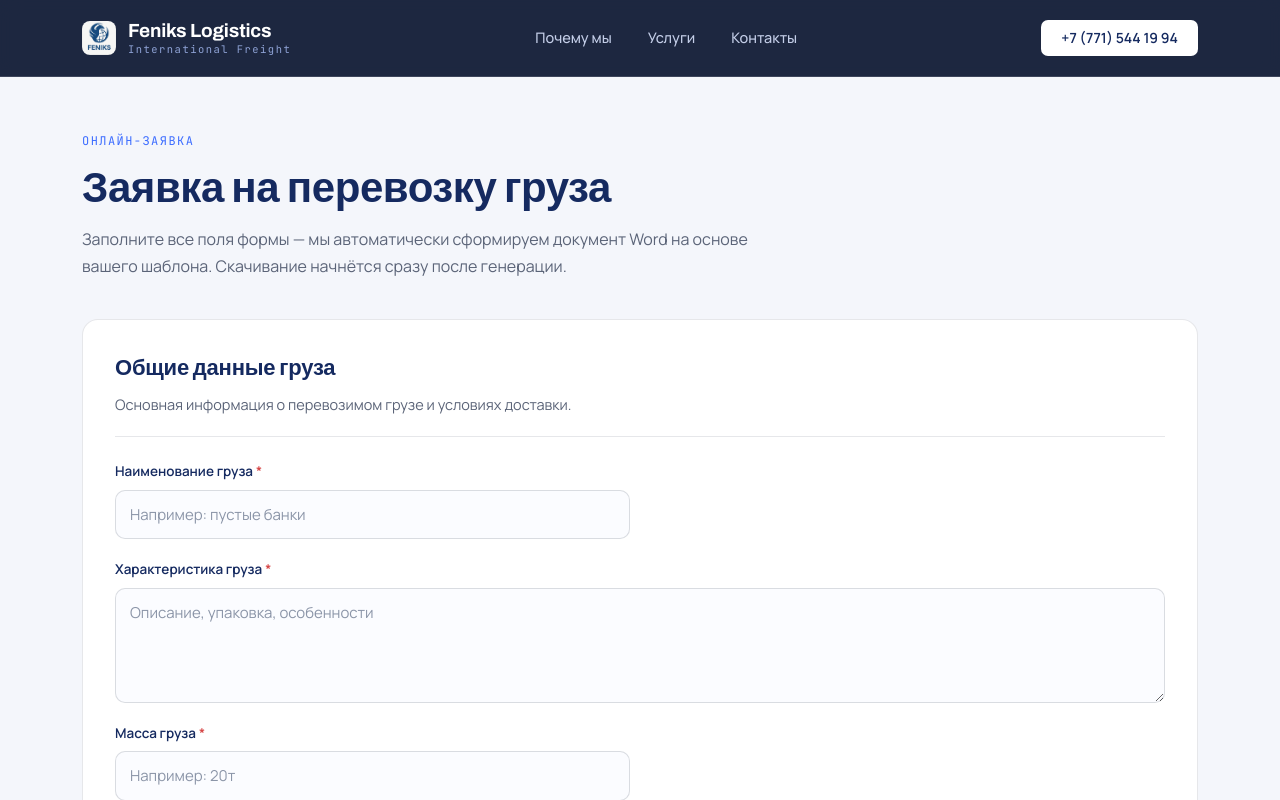
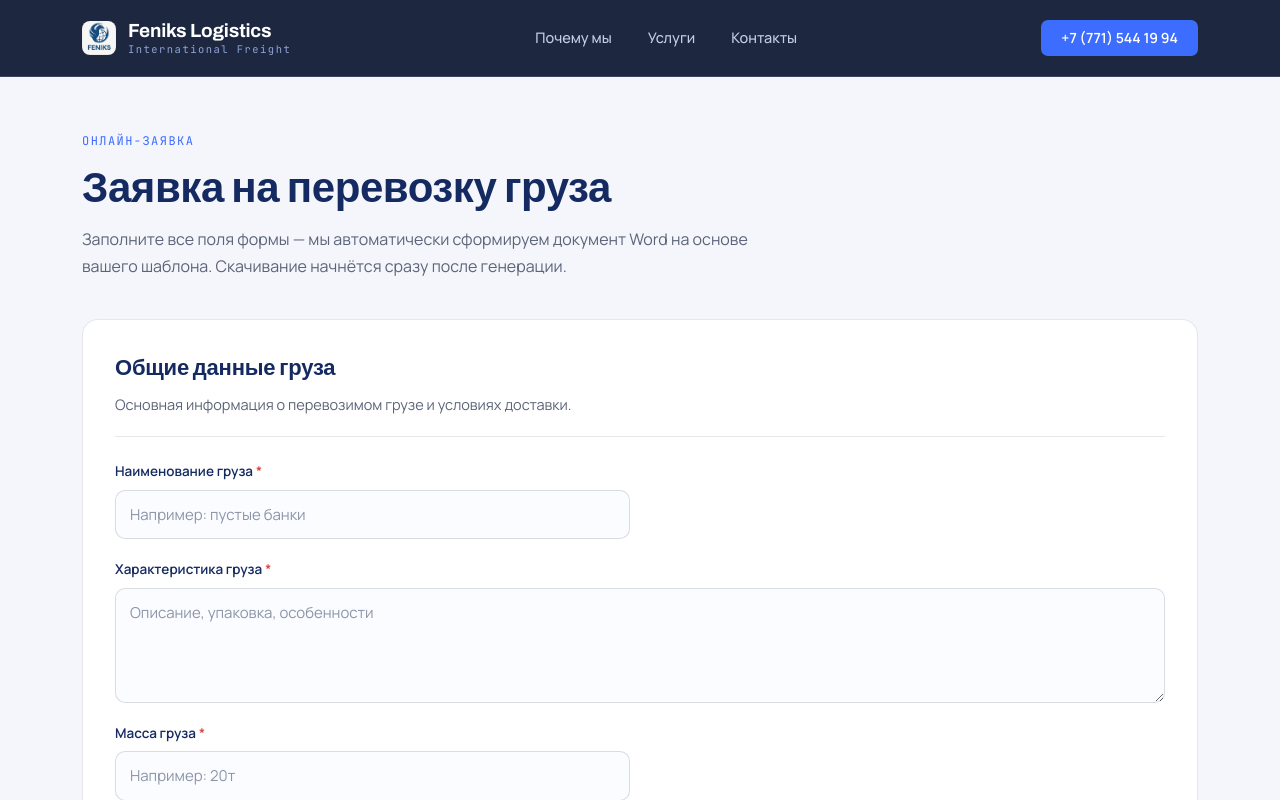
Before and after one commit to alihnwx/feniks_app, a Next.js app: page /forms in a window 1280 px wide. Shown: the top 800 px of the page. Built offline with nearby package versions, Linux system fonts and the light colour scheme.

Commit message:
small fixes

```diff
--- a/app/globals.css
+++ b/app/globals.css
@@ -121,8 +121,8 @@ nav.links a:hover {
   align-items: center;
   gap: 8px;
   flex-shrink: 0;
-  background: var(--white);
-  color: var(--navy-deep);
+  background: var(--blue-accent);
+  color: var(--white);
   font-weight: 600;
   font-size: 14px;
   line-height: 1;
@@ -133,7 +133,7 @@ nav.links a:hover {
 }
 
 .nav-cta:hover {
-  background: #d9e2ff;
+  background: #2a57e0;
   transform: translateY(-1px);
 }
 
```
